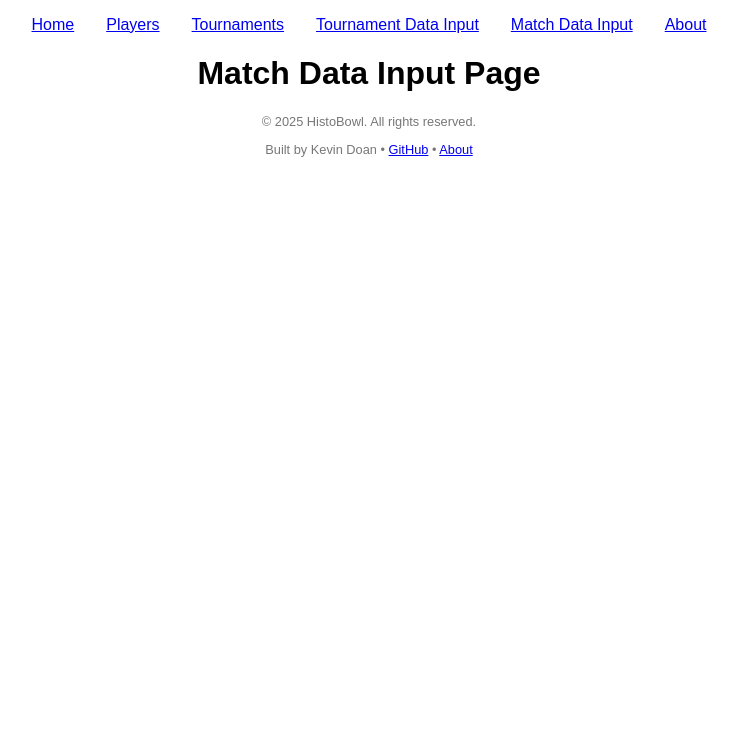
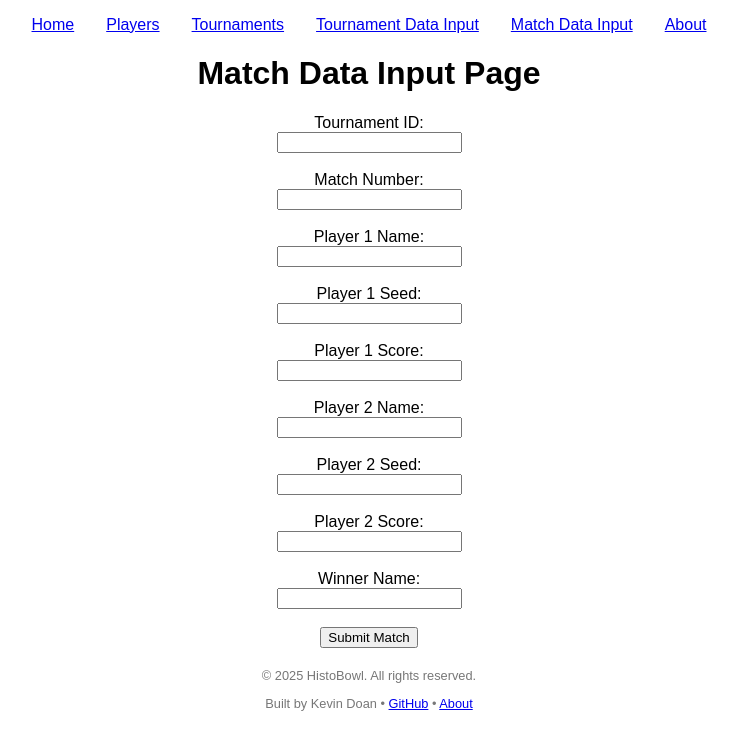
Before and after one commit to TheDoanator/HistoBowl, a Flask app: page /match_input in a window 1280 px wide. Shown: the top 750 px of the page, without its empty margins (271-1009 px from the left). Run offline with Flask 3, Linux system fonts and the light colour scheme; some web fonts are replaced.

Commit message:
Data add + link implementation
Add tournament/match data pages implemented + match data properly linked to tournaments

```diff
--- a/app.py
+++ b/app.py
@@ -1,5 +1,5 @@
+from flask import Flask, request, render_template, redirect, url_for
 import sqlite3
-from flask import Flask, render_template, request
 
 app = Flask(__name__)
 
@@ -44,16 +44,88 @@ def tournament_details(tournament_id):
     cur = con.cursor()
     cur.execute("SELECT * FROM tournaments WHERE id = ?", (tournament_id,))
     tournament = cur.fetchone()
+    cur.execute("""
+        SELECT match_number, player1_name, player1_seed, player1_score,
+               player2_name, player2_seed, player2_score
+        FROM matches
+        WHERE tournament_id = ?
+        ORDER BY match_number
+    """, (tournament_id,))
+    matches = cur.fetchall()
     con.close()
-    return render_template("tournament_details.html", tournament=tournament)
+    return render_template("tournament_details.html", tournament=tournament, matches=matches)
 
 @app.route("/tournament_input")
 def tournament_input():
     return render_template("tournament_input.html")
 
+@app.route("/add-tournament", methods=["GET", "POST"])
+def add_tournament():
+    if request.method == "POST":
+        # Get form data
+        event = request.form["event"]
+        airdate = request.form["airdate"]
+        prelim_dates = request.form["prelim_dates"]
+        city = request.form["city"]
+        oil = request.form["oil"]
+        winner = request.form["winner"]
+        prize_money = request.form["prize_money"]
+        season = request.form["season"]
+
+        # Insert into database
+        con = sqlite3.connect("histobowl.db")
+        cur = con.cursor()
+        cur.execute("""
+            INSERT INTO tournaments (event, airdate, prelim_dates, city, oil, winner, prize_money, season)
+            VALUES (?, ?, ?, ?, ?, ?, ?, ?)
+        """, (event, airdate, prelim_dates, city, oil, winner, prize_money, season))
+        con.commit()
+        con.close()
+        # Redirect after submit
+        return redirect(url_for("add_tournament"))
+    return render_template("add_tournament.html")
+
 @app.route("/match_input")
 def match_input():
     return render_template("match_input.html")
+
+@app.route("/add-match", methods=["GET", "POST"])
+def add_match():
+    if request.method == "POST":
+        # Get form data
+        tournament_id = request.form["tournament_id"]
+        match_number = request.form["match_number"]
+        player1_name = request.form["player1_name"]
+        player1_seed = request.form["player1_seed"]
+        player1_score = request.form["player1_score"]
+        player2_name = request.form["player2_name"]
+        player2_seed = request.form["player2_seed"]
+        player2_score = request.form["player2_score"]
+        winner_name = request.form["winner_name"]
+
+        # Insert into database
+        con = sqlite3.connect("histobowl.db")
+        cur = con.cursor()
+        cur.execute("""
+            INSERT INTO matches (
+                tournament_id, match_number,
+                player1_name, player1_seed, player1_score,
+                player2_name, player2_seed, player2_score,
+                winner_name
+            ) VALUES (?, ?, ?, ?, ?, ?, ?, ?, ?)
+        """, (
+            tournament_id, match_number,
+            player1_name, player1_seed, player1_score,
+            player2_name, player2_seed, player2_score,
+            winner_name
+        ))
+        con.commit()
+        con.close()
+
+        # Redirect after submit
+        return redirect(url_for("add_match"))
+
+    return render_template("add_match.html")
 
 @app.route("/about")
 def about():
--- a/static/style.css
+++ b/static/style.css
@@ -76,6 +76,11 @@ h1 {
   font-weight: bold;
 }
 
+.match-label {
+  font-weight: bold;
+  margin-bottom: 2px;
+}
+
 .match1 {
   grid-column: 1;
   grid-row: 4;
@@ -93,10 +98,18 @@ h1 {
   grid-row: 1;
 }
 
-.match .player {
-  padding: 6px 12px;
+.player-row {
+  display: flex;
+  justify-content: space-between;
+  padding: 2px 8px;
+  font-weight: bold;
+  color: white;
 }
 
-.match-label {
-  border-bottom: 2px solid white;
+.player-left {
+  text-align: left;
 }
+
+.player-score {
+  text-align: right;
+}
--- a/templates/match_input.html
+++ b/templates/match_input.html
@@ -4,4 +4,34 @@
 
 {% block content %}
 <h1>Match Data Input Page</h1>
+<form method="POST" action="/add-match">
+  <label for="tournament_id">Tournament ID:</label><br>
+  <input type="number" id="tournament_id" name="tournament_id" required><br><br>
+
+  <label for="match_number">Match Number:</label><br>
+  <input type="number" id="match_number" name="match_number" min="1" required><br><br>
+
+  <label for="player1_name">Player 1 Name:</label><br>
+  <input type="text" id="player1_name" name="player1_name" required><br><br>
+
+  <label for="player1_seed">Player 1 Seed:</label><br>
+  <input type="number" id="player1_seed" name="player1_seed"><br><br>
+
+  <label for="player1_score">Player 1 Score:</label><br>
+  <input type="number" id="player1_score" name="player1_score"><br><br>
+
+  <label for="player2_name">Player 2 Name:</label><br>
+  <input type="text" id="player2_name" name="player2_name" required><br><br>
+
+  <label for="player2_seed">Player 2 Seed:</label><br>
+  <input type="number" id="player2_seed" name="player2_seed"><br><br>
+
+  <label for="player2_score">Player 2 Score:</label><br>
+  <input type="number" id="player2_score" name="player2_score"><br><br>
+
+  <label for="winner_name">Winner Name:</label><br>
+  <input type="text" id="winner_name" name="winner_name"><br><br>
+
+  <button type="submit">Submit Match</button>
+</form>
 {% endblock %}
```
Also changed, not shown: templates/add_match.html (added, +10 -0 lines), templates/add_tournament.html (added, +10 -0 lines), templates/tournament_details.html (+21 -20 lines), templates/tournament_input.html (+27 -0 lines), 1 other file.
